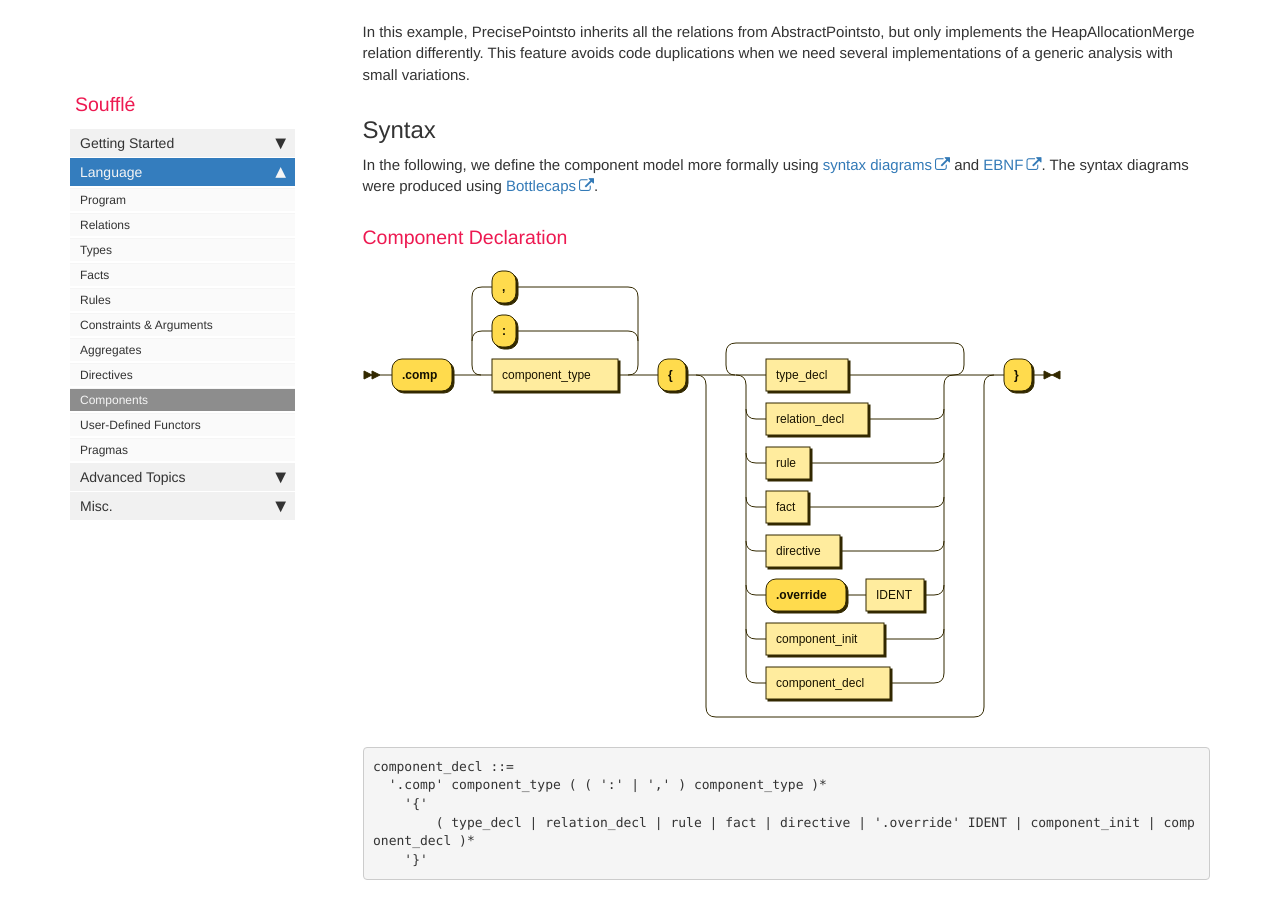
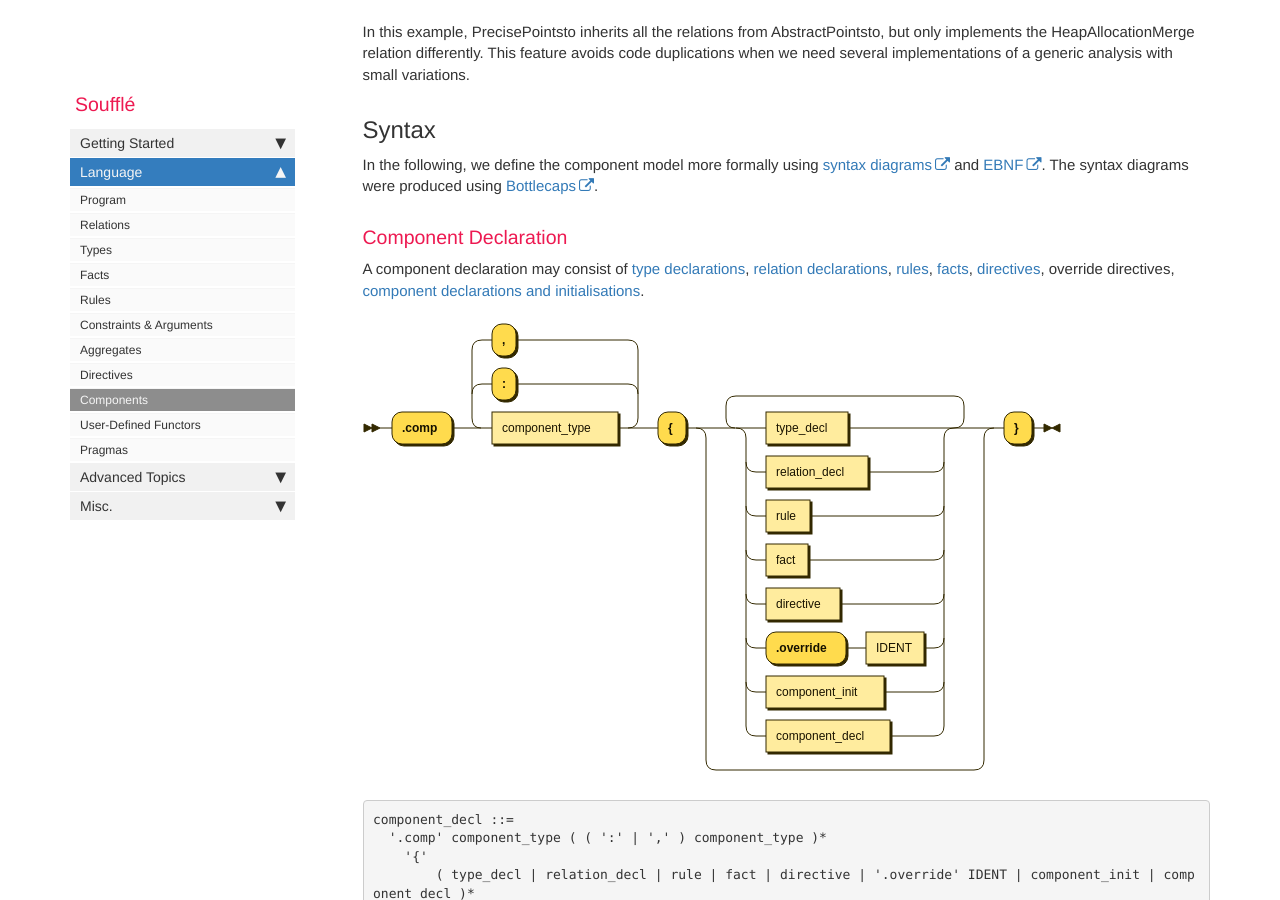
Before and after one commit to souffle-lang/souffle-lang.github.io, a Jekyll site: the page built from pages/docs/components.md, in a window 1280 px wide and 900 px high, scrolled down 3916 px. Built offline with Jekyll 4.4.1, drawn with Linux system fonts in a browser that asks for light colours; comment, search, counter and statistics services are not loaded.

Commit message:
Update components.md

````diff
--- a/pages/docs/components.md
+++ b/pages/docs/components.md
@@ -183,6 +183,8 @@ In the following, we define the component model more formally using [syntax diag
 
 ### Component Declaration
 
+A component declaration may consist of [type declarations](types), [relation declarations](relations), [rules](rules), [facts](facts), [directives](directives), override directives, [component declarations and initialisations](components).
+
 ![Component Declaration](https://souffle-lang.github.io/img/component_decl.svg)
 
 ```ebnf
````
